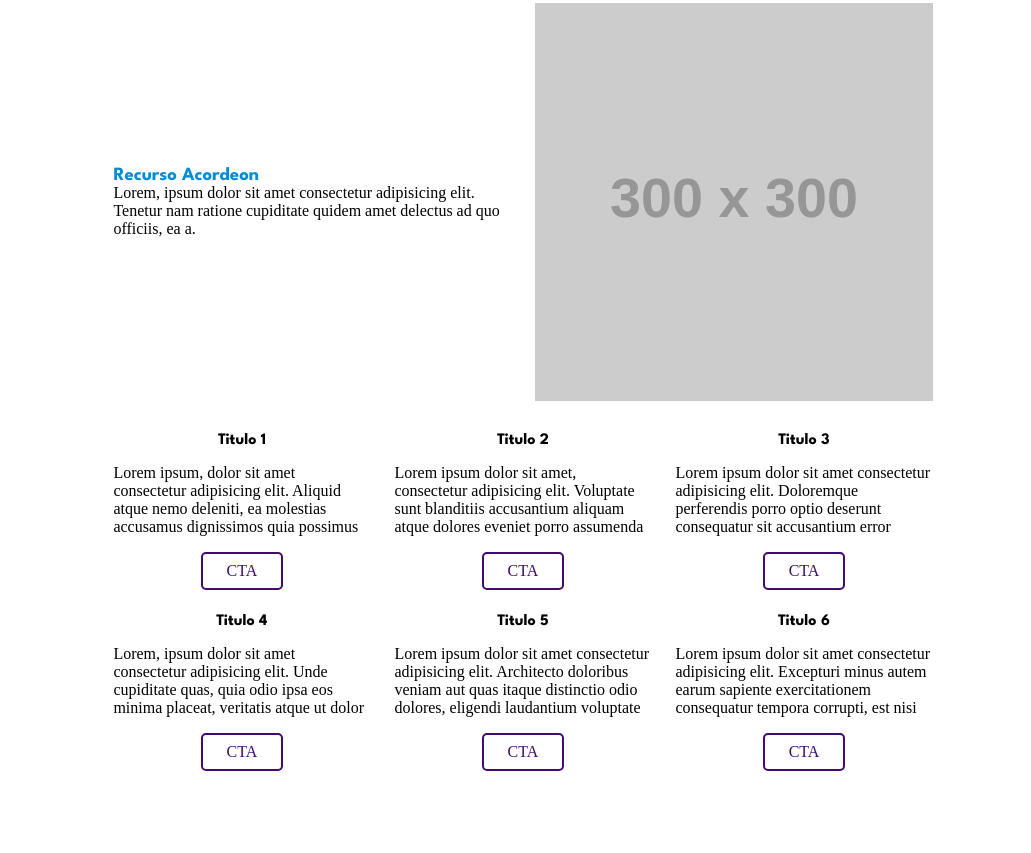
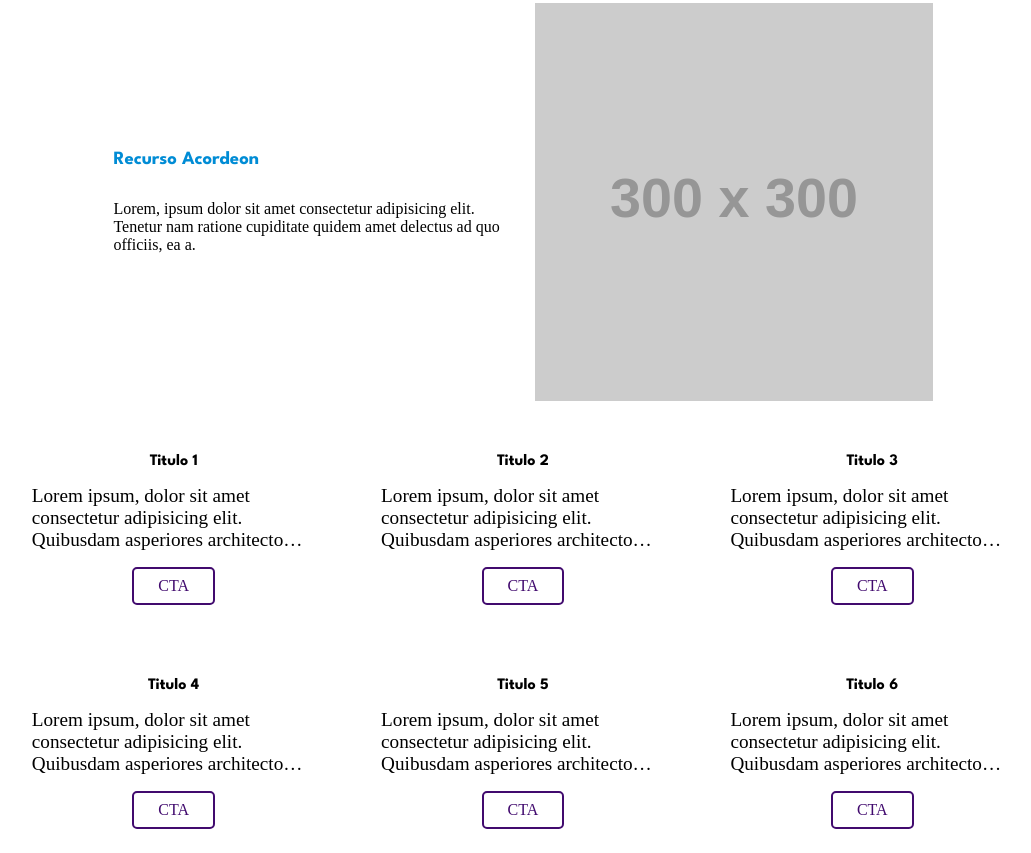
Before and after one commit to Alanys23/EjercicioProfe---Vite0, a website built with Vite: page index.html in a window 1280 px wide. Shown: the part 3982-4835 px from the top of the page, without its empty margins (117-1148 px from the left). Built offline with nearby package versions, Linux system fonts and the light colour scheme; placeholder pictures from the web are drawn by us.

Commit message:
jsacordeao4

```diff
--- a/index.html
+++ b/index.html
@@ -138,6 +138,7 @@
 
         </article>
 
+        <!--Acordeon01-->
         <article class="artAcordeon01">
          <div class="cabecera">
           <div>
@@ -152,37 +153,37 @@
 
           <div class="ficha">
             <h4>Titulo 1</h4>
-            <p class="respuesta">Lorem ipsum, dolor sit amet consectetur adipisicing elit. Aliquid atque nemo deleniti, ea molestias accusamus dignissimos quia possimus excepturi amet culpa quisquam natus? Nihil doloremque voluptatem, neque cum harum dolorum error voluptatibus. Maxime, saepe sed.</p>
+            <p class="respuestaClose">Lorem ipsum, dolor sit amet consectetur adipisicing elit. Quibusdam asperiores architecto nesciunt dolorum nostrum consequatur quas autem ex esse sed veritatis blanditiis obcaecati recusandae quisquam illo, similique, mollitia explicabo modi sunt accusamus iure eius in pariatur! Quasi repudiandae debitis libero illo eos ipsam quisquam iste.</p>
             <button class="mostrar">CTA</button>
           </div>
 
           <div class="ficha">
             <h4>Titulo 2</h4>
-            <p class="respuesta">Lorem ipsum dolor sit amet, consectetur adipisicing elit. Voluptate sunt blanditiis accusantium aliquam atque dolores eveniet porro assumenda excepturi temporibus. Veniam nemo culpa officia accusamus sed totam! Soluta nemo distinctio rem tempore nostrum, impedit recusandae.</p>
+              <p class="respuestaClose">Lorem ipsum, dolor sit amet consectetur adipisicing elit. Quibusdam asperiores architecto nesciunt dolorum nostrum consequatur quas autem ex esse sed veritatis blanditiis obcaecati recusandae quisquam illo, similique, mollitia explicabo modi sunt accusamus iure eius in pariatur! Quasi repudiandae debitis libero illo eos ipsam quisquam iste.</p>
             <button class="mostrar">CTA</button>
           </div>
 
           <div class="ficha">
             <h4>Titulo 3</h4>
-            <p class="respuesta">Lorem ipsum dolor sit amet consectetur adipisicing elit. Doloremque perferendis porro optio deserunt consequatur sit accusantium error impedit placeat adipisci minus est, cumque voluptatibus eius dolorem? Commodi accusantium, laborum excepturi rerum in magni ex voluptas.</p>
+              <p class="respuestaClose">Lorem ipsum, dolor sit amet consectetur adipisicing elit. Quibusdam asperiores architecto nesciunt dolorum nostrum consequatur quas autem ex esse sed veritatis blanditiis obcaecati recusandae quisquam illo, similique, mollitia explicabo modi sunt accusamus iure eius in pariatur! Quasi repudiandae debitis libero illo eos ipsam quisquam iste.</p>
             <button class="mostrar">CTA</button>
           </div>
 
           <div class="ficha">
             <h4>Titulo 4</h4>
-            <p class="respuesta">Lorem, ipsum dolor sit amet consectetur adipisicing elit. Unde cupiditate quas, quia odio ipsa eos minima placeat, veritatis atque ut dolor fugiat dicta repellendus perferendis nobis! Pariatur in repellat temporibus doloremque quas magnam doloribus ratione.</p>
+              <p class="respuestaClose">Lorem ipsum, dolor sit amet consectetur adipisicing elit. Quibusdam asperiores architecto nesciunt dolorum nostrum consequatur quas autem ex esse sed veritatis blanditiis obcaecati recusandae quisquam illo, similique, mollitia explicabo modi sunt accusamus iure eius in pariatur! Quasi repudiandae debitis libero illo eos ipsam quisquam iste.</p>
             <button class="mostrar">CTA</button>
           </div>
 
           <div class="ficha">
             <h4>Titulo 5</h4>
-            <p class="respuesta">Lorem ipsum dolor sit amet consectetur adipisicing elit. Architecto doloribus veniam aut quas itaque distinctio odio dolores, eligendi laudantium voluptate cumque ipsam ut consequuntur culpa magnam quisquam quae accusamus! Natus adipisci dolorum modi quae doloremque?</p>
+              <p class="respuestaClose">Lorem ipsum, dolor sit amet consectetur adipisicing elit. Quibusdam asperiores architecto nesciunt dolorum nostrum consequatur quas autem ex esse sed veritatis blanditiis obcaecati recusandae quisquam illo, similique, mollitia explicabo modi sunt accusamus iure eius in pariatur! Quasi repudiandae debitis libero illo eos ipsam quisquam iste.</p>
             <button class="mostrar">CTA</button>
           </div>
 
           <div class="ficha">
             <h4>Titulo 6</h4>
-            <p class="respuesta">Lorem ipsum dolor sit amet consectetur adipisicing elit. Excepturi minus autem earum sapiente exercitationem consequatur tempora corrupti, est nisi obcaecati eos placeat pariatur voluptatibus dolores a voluptate eius quod fugiat aspernatur! Consequatur non saepe consectetur.</p>
+            <p class="respuestaClose">Lorem ipsum, dolor sit amet consectetur adipisicing elit. Quibusdam asperiores architecto nesciunt dolorum nostrum consequatur quas autem ex esse sed veritatis blanditiis obcaecati recusandae quisquam illo, similique, mollitia explicabo modi sunt accusamus iure eius in pariatur! Quasi repudiandae debitis libero illo eos ipsam quisquam iste.</p>
             <button class="mostrar">CTA</button>
           </div>
 
@@ -192,8 +193,8 @@
         </article>
 
 
+      </section>
 
-      </section>
 
       <section>
         <h2>Servicios</h2>
--- a/src/assets/js/assets/_artAcordeon01.js
+++ b/src/assets/js/assets/_artAcordeon01.js
@@ -3,4 +3,37 @@ export function artAcordeon01(){
     console.log("entramos")
 
 
-}
+// recojo la colección de nodos con clase .botonDesplegar
+const botonesDesplegar = document.querySelectorAll(".mostrar")
+
+console.log(botonesDesplegar.length) //pa comprobar
+
+botonesDesplegar.forEach((item)=>{
+
+    item.addEventListener("click", ()=>{
+
+        // Cojo el elemento padre y de ahí el elemento de la clase que me interesa (sólo el primero con esa clase)
+        const superior = item.parentElement
+        const miParrafo = superior.querySelector(".respuestaClose")
+
+        const estaAbierto = miParrafo.classList.toggle("open")
+
+
+         //miParrafo.classList.toggle("open")
+
+        //miParrafo.classList.contains("open") ? item.item.innerText = "Leer menos" : item.innerText = "Leer mas"
+
+        if (estaAbierto) {
+                miParrafo.style.height = miParrafo.scrollHeight + "px"
+            } else {
+                miParrafo.style.height = ""
+            }
+
+
+        item.innerText = estaAbierto ? "Leer menos" : "Leer mas"
+
+        }) // cierra la función del addEventListener, y el ) de addEventListener
+
+    }) // cierra la función del forEach, y el ) de forEach
+
+} // cierra la función artAcordeon01
--- a/src/assets/scss/assets/_artAcordeon01.scss
+++ b/src/assets/scss/assets/_artAcordeon01.scss
@@ -36,6 +36,11 @@
         >:nth-child(1){   //la div q contiene titulo y p
             width:100%;
 
+            //agregar flex es conveniente, pa hacer su row gap,es mejoq padin  acada elemento:
+            display: flex; //
+            flex-direction: column; //
+            row-gap: 2rem; //
+
             @media only screen and (min-width:c.$tablet){
                 width:50%;
             }
@@ -43,6 +48,8 @@
 
         >img{
             width: 100%;
+
+
             @media only screen and (min-width:c.$tablet){
             width:50%;
             }
@@ -55,16 +62,28 @@
         width: 100%;
 
         display: flex;
+        flex-direction: row; //
         flex-wrap: wrap;
-        row-gap: 1.5rem;
+       // row-gap: 1.5rem;
+        gap: 2rem; // dijo q es mejor
+
+        //AGREGA JUSTIFY CONTENT!!!
+        //Y AGREGAR GAP PARA CASO D TABLET!
+
+        //EN MEDIA QUERY AGREGA MIN WIDTH PAQ NOSE HGA UN CHURRO, LA FICHA NO BAJA TANTO(MIN WIDTH, LO COLOCO QUIRUJICAMENTE DONDE LO NECESITO!!
 
           @media only screen and (min-width:c.$tablet){
-            width:80%;
+           // width:80%; //analizar!!!!
             //row-gap: initial; Me conviene mantener ese row gap del movil!!
             column-gap: 1.5rem;
           }
         >.ficha{
             width: 100%;
+            padding: 1.3rem; //
+            //box-shadow: 0 0 10px c.$color01-bis; //
+
+
+
             display: flex;
             flex-direction: column;
             justify-content: flex-start;
@@ -76,35 +95,57 @@
                 width: calc(33.33% - 1rem);
             }
 
-            >.respuesta{
-                height: 4.5rem; // aproximadamente 3 líneas
+            /*AQUI HIZO OTRO PA TRABAJAR CON DATOS AVBSOLUTOS!!*/
+
+            >.respuestaClose{
+                font-size: clamp(1rem, 2vw, 1.2rem);
+                //height: 4.5rem; // aproximadamente 3 líneas
+
+                //Todo este bloque pa hacer 3 puntos:
+                display: -webkit-box;
+                -webkit-line-clamp: 3;
+                -webkit-box-orient: vertical;
                 overflow: hidden;
-                text-overflow: ellipsis; //pa los 3 puntoa
+                ////////////////////////////////
+
+
+                //text-overflow: ellipsis; //pa los 3 puntoa.No Funciona
+                //interpolate-size: allow-keywords;
+                //transition: height .5s ease-in-out //(la propiedad, tiempo, manera lento,lineal y lento)
+                transition: height .5s ease-in-out;
+
+                &.open{
+                    display:block; // "apaga" el modo caja de line
+                    -webkit-line-clamp: unset; // quita el límite de líneas
+                    //height: 1000px; //Pero como quieres la transición suave, necesitas mantener el height.
+                }
+
             }
 
             >.mostrar{
                 border: 2px solid red; //grosor, tipo, color
-                 border: 2px solid c.$color04;
+                border: 2px solid c.$color04;
                 color: c.$color04;
                 padding: 0.5rem 1.5rem;
                 border-radius: 5px;
                 cursor: pointer;
                 transition: .3s;
 
+                margin-top: auto; // APA QNO APAREZCA ESO BORROSO, tomaba parte d letra d 4ta fila.Yquitar el heigth en p
+
                 &:hover{
                     background-color: c.$color04;
                     color: c.$color00;
-    }
+                }
             }
 
+           /* >.openFicha{
+                height: auto;
+            }*/
 
-        }
+        } //fin de ficha
     }
 
 
 
-
-
-
-
 }
```
